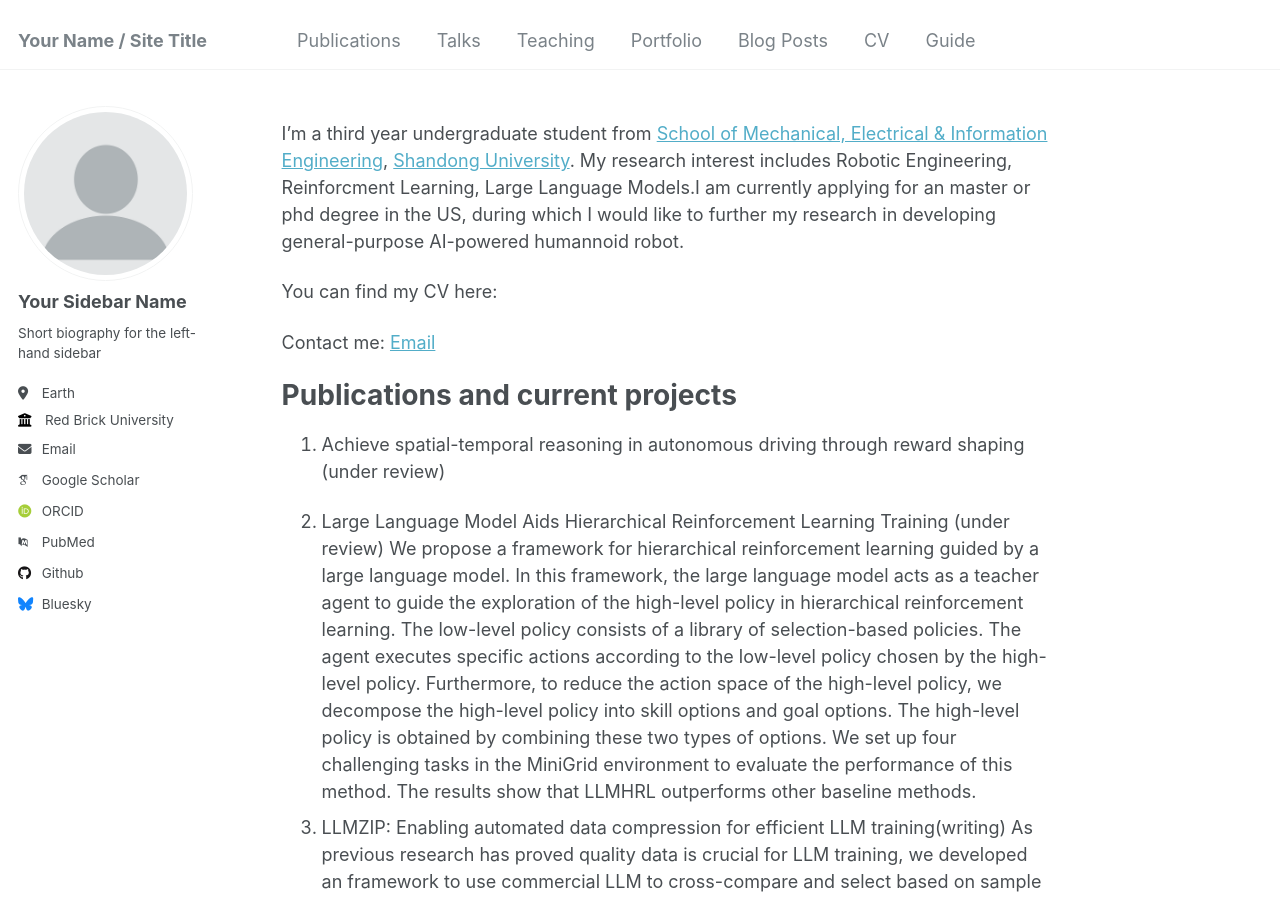
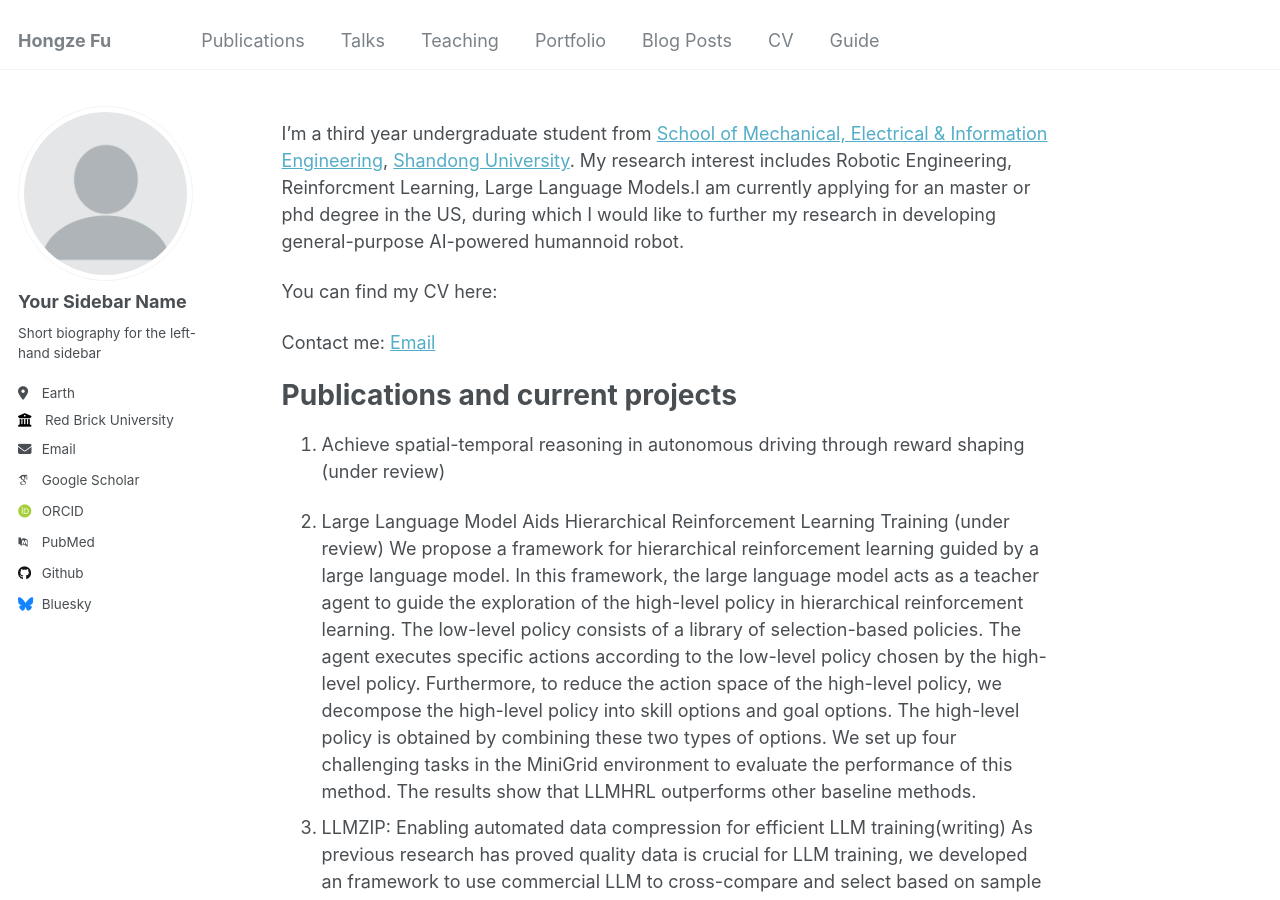
Before and after one commit to thomas-fu-0614/personal_website, a Jekyll site: the page built from _pages/about.md, in a window 1280 px wide and 900 px high. Built offline with Jekyll 4.4.1, drawn with Linux system fonts in a browser that asks for light colours; some web fonts are replaced.

Commit message:
Update _config.yml

```diff
--- a/_config.yml
+++ b/_config.yml
@@ -8,7 +8,7 @@
 
 # Basic Site Settings
 locale                   : "en-US"
-title                    : "Your Name / Site Title"
+title                    : "Hongze Fu"
 title_separator          : "-"
 name                     : &name "Your Name"
 description              : &description "personal description"
```
